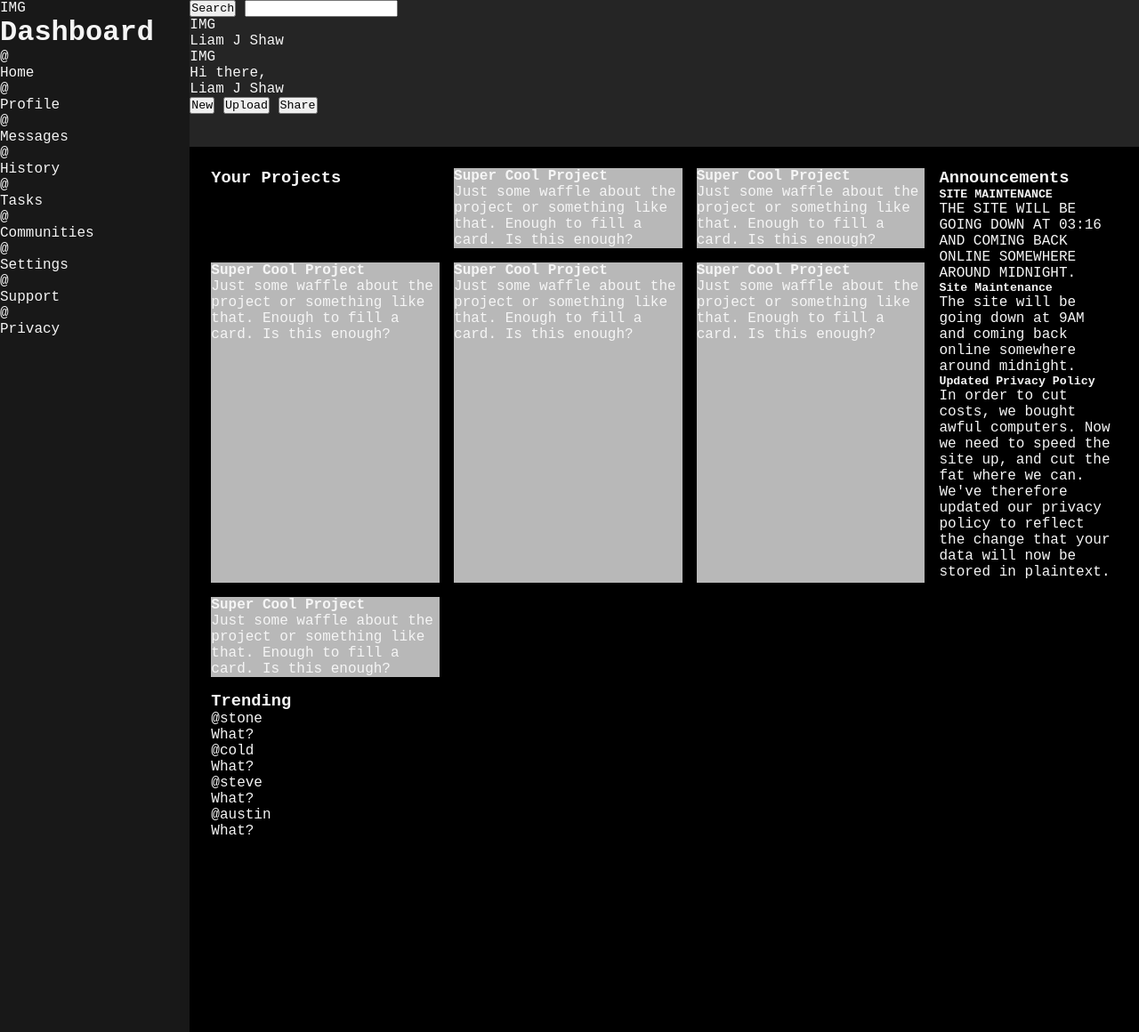
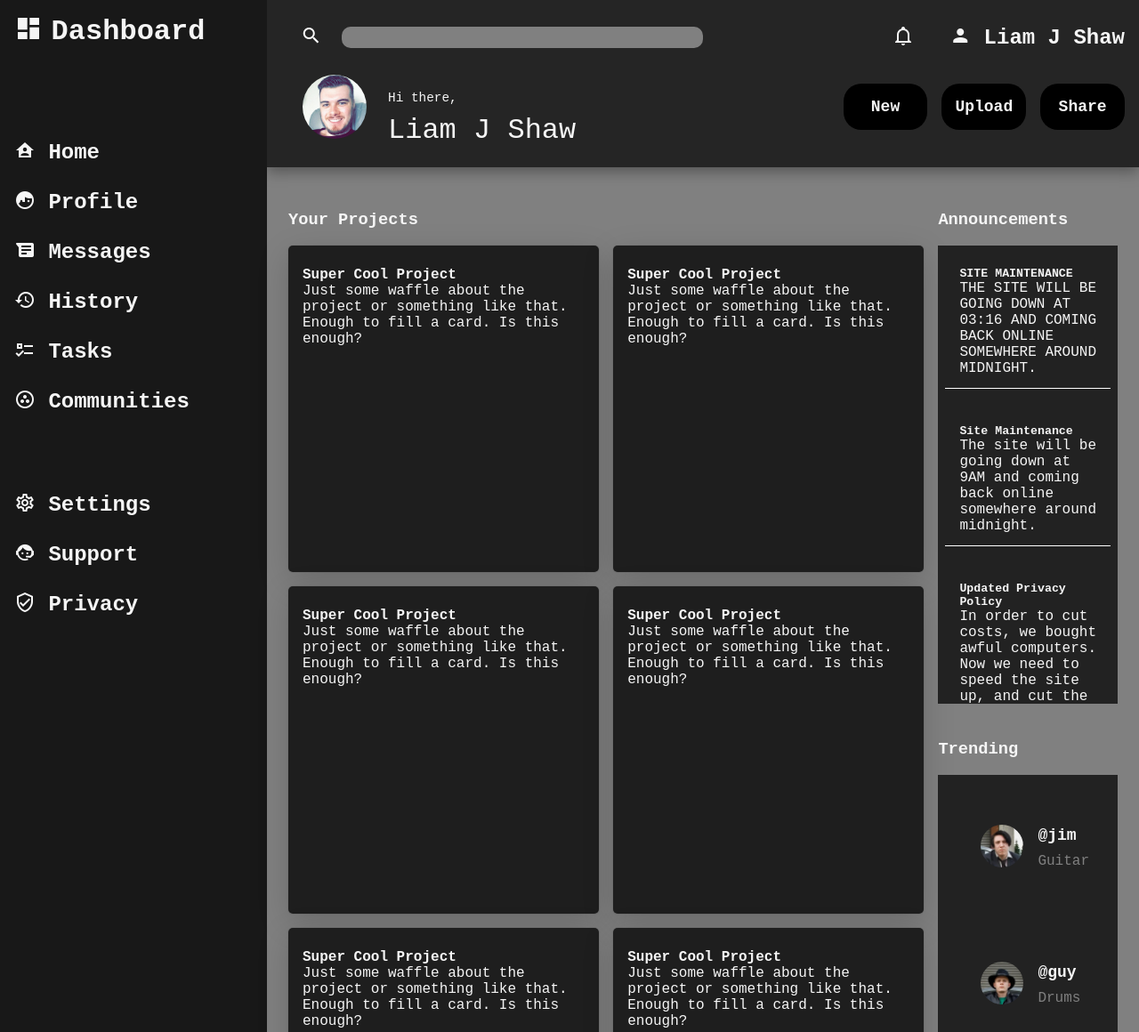
Before and after one commit to LiamJShaw/odin-admin-dashboard, a plain HTML site: page index.html in a window 1280 px wide. Shown: the top 1160 px of the page at 89% size. Drawn offline with Linux system fonts and the light colour scheme.

Commit message:
Basic design done

```diff
--- a/index.html
+++ b/index.html
@@ -5,83 +5,94 @@
     <meta http-equiv="X-UA-Compatible" content="IE=edge">
     <meta name="viewport" content="width=device-width, initial-scale=1.0">
     <link rel="stylesheet" href="styles.css">
+    <link rel="stylesheet" href="//cdn.jsdelivr.net/npm/@mdi/font@6.5.95/css/materialdesignicons.min.css">
     <title>Admin Dashboard</title>
 </head>
 <body>
     <header>
-        <div class="top">
-            <button class="searchButton">Search</button>
-            <input type="text" class="searchInput">
-            <p class="img">IMG</p>
-            <p class="userName top">Liam J Shaw</p>
-
+        <div class="search">
+            <button class="search-button">
+                <i class="mdi mdi-magnify"></i>
+            </button>
+            <input type="text" class="search-input">
         </div>
 
-        <div class="bottom">
+        <div class="profile">
+            <i class="mdi mdi-bell-outline"></i>
+            <p class="user-name">
+                <i class="mdi mdi-account"></i>
+                Liam J Shaw
+            </p>
+        </div>
+
         <div class="greeting">
-                <p class="img">IMG</p>
+            <img src="/img/ljs.jpg" alt="Liam J Shaw" class="avatar">
             <p class="hi">Hi there,</p>
-                <p class="userName bottom">Liam J Shaw</p>
+            <p class="user-name">Liam J Shaw</p>
         </div>
+
         <div class="actions">
             <button class="new">New</button>
             <button class="upload">Upload</button>
             <button class="share">Share</button>
         </div>
 
-        </div>
-
     </header>
 
     <div class="sidebar">
-        <p class="img">IMG</p>
+        <div class="sidebar-title">
+            <i class="mdi mdi-view-dashboard"></i>
             <h1 class="title">Dashboard</h1>
+        </div>
 
         <ul class="nav-links">
             <li class="home">
-                <p class="icon">@</p>
-                <p>Home</p>
+                <i class="mdi mdi-home-account"></i>
+                <p href="#home">Home</p>
             </li>
             <li class="profile">
-                <p class="icon">@</p>
+                <i class="mdi mdi-face-man-profile"></i>
                 <p>Profile</p>
             </li>
             <li class="messages">
-                <p class="icon">@</p>
+                <i class="mdi mdi-android-messages"></i>
                 <p>Messages</p>
             </li>
             <li class="history">
-                <p class="icon">@</p>
+                <i class="mdi mdi-history"></i>
                 <p>History</p>
             </li>
             <li class="tasks">
-                <p class="icon">@</p>
+                <i class="mdi mdi-format-list-checks"></i>
                 <p>Tasks</p>
             </li>
             <li class="communities">
-                <p class="icon">@</p>
+                <i class="mdi mdi-google-circles-communities"></i>
                 <p>Communities</p>
             </li>
 
+            <li class="spacer"></li>
+
             <li class="settings">
-                <p class="icon">@</p>
+                <i class="mdi mdi-cog-outline"></i>
                 <p>Settings</p>
             </li>
             <li class="support">
-                <p class="icon">@</p>
+                <i class="mdi mdi-face-agent"></i>
                 <p>Support</p>
             </li>
             <li class="privacy">
-                <p class="icon">@</p>
+                <i class="mdi mdi-shield-check-outline"></i>
                 <p>Privacy</p>
             </li>
         </ul>
     </div>
 
     <div class="main">
+
+        <h3 class="projects-title">Your Projects</h3>
+
         <div class="projects">
-            <h3 class="title">Your Projects</h3>
-
             <div class="project">
                 <h4 class="project-title">Super Cool Project</h4>
                 <p class="project-description">Just some waffle about the project or something like that. Enough to fill a card. Is this enough?</p>
@@ -111,18 +122,18 @@
                 <h4 class="project-title">Super Cool Project</h4>
                 <p class="project-description">Just some waffle about the project or something like that. Enough to fill a card. Is this enough?</p>
             </div>
+
         </div>
 
+        <h3 class="announcements-title">Announcements</h3>
         <div class="announcements">
-            <h3 class="title">Announcements</h3>
-
             <div class="announcements-panel">
-                <div class="announcement">
+                <div class="announcement border">
                     <h5 class="announcement-title">SITE MAINTENANCE</h5>
                     <p class="announcement-text">THE SITE WILL BE GOING DOWN AT 03:16 AND COMING BACK ONLINE SOMEWHERE AROUND MIDNIGHT.</p>
                 </div>
 
-                <div class="announcement">
+                <div class="announcement border">
                     <h5 class="announcement-title">Site Maintenance</h5>
                     <p class="announcement-text">The site will be going down at 9AM and coming back online somewhere around midnight.</p>
                 </div>
@@ -135,27 +146,24 @@
             </div>
         </div>
 
+        <h3 class="trending-title">Trending</h3>
         <div class="trending">
-            <h3 class="title">Trending</h3>
-
             <div class="person">
-                <p class="person-name">@stone</p>
-                <p class="person-project">What?</p>
+                <img src="/img/jim.jpg" alt="Jim" class="jim">
+                <p class="person-name">@jim</p>
+                <p class="person-role">Guitar</p>
             </div>
 
             <div class="person">
-                <p class="person-name">@cold</p>
-                <p class="person-project">What?</p>
+                <img src="/img/guy.jpg" alt="guy" class="guy">
+                <p class="person-name">@guy</p>
+                <p class="person-role">Drums</p>
             </div>
 
             <div class="person">
-                <p class="person-name">@steve</p>
-                <p class="person-project">What?</p>
-            </div>
-
-            <div class="person">
-                <p class="person-name">@austin</p>
-                <p class="person-project">What?</p>
+                <img src="/img/jon.jpg" alt="Jon" class="jon">
+                <p class="person-name">@jon</p>
+                <p class="person-role">Bass</p>
             </div>
         </div>
 
--- a/styles.css
+++ b/styles.css
@@ -6,69 +6,278 @@
 }
 
 body {
-
     height: 100vh;
 
-    background-color: rgb(0, 0, 0);
+    background-color: grey;
     color: whitesmoke;
 
     display: grid;
-    grid-template-columns: 1fr 5fr;
+    grid-template-columns: minmax(300px, 1fr) 5fr;
     grid-template-rows: 1fr 7fr;
 }
+
+/* Sidebar */
 
 .sidebar {
     grid-column-start: 1;
     grid-row: 1 / 3;
 
+    display: grid;
+    grid-template-rows: 1fr 9fr;
+
     background-color: rgb(24, 24, 24);
 }
 
+.sidebar .sidebar-title {
+    padding: 1rem;
+
+    grid-row-start: 1;
+
+}
+
+.sidebar .sidebar-title > * {
+    display: inline;
+}
+
+.mdi-view-dashboard {
+    font-size: 2rem;
+}
+
+.sidebar .nav-links {
+    list-style-type: none;
+    padding: 1rem;
+    font-weight: bold;
+    font-size: 1.5rem;
+}
+
+.sidebar .nav-links .spacer {
+    min-height: 2rem;
+}
+
+.sidebar ul > li {
+    margin-bottom: 1.75rem;
+}
+
+.sidebar ul > li > p {
+    display: inline;
+}
+
+/* Header */
+
 header {
     display: grid;
+    grid-template-columns: 1fr 1fr;
     grid-template-rows: 1fr 2fr;
 
     background-color: rgb(37, 37, 37);
+
+    box-shadow: rgba(0, 0, 0, 0.35) 0px 5px 15px;
+
+    padding: 1rem;
 }
+
+header .profile {
+    grid-column-start: 2;
+
+    display: grid;
+    grid-template-columns: 1fr 1fr;
+    align-items: center;
+    justify-items: end;
+
+    font-size: 1.5rem;
+    font-weight: bold;
+}
+
+header .greeting {
+    display: grid;
+    grid-template-columns: 1fr 3fr;
+    grid-template-rows: 1fr 1fr;
+    align-items: center;
+}
+
+header .greeting .avatar {
+    grid-row: 1 / 3;
+    border-radius: 100%;
+    width: 4.5rem;
+    justify-self: end;
+    padding: 1rem 1.5rem;
+}
+
+header .greeting .hi {
+    font-size: 0.9rem;
+    margin-bottom: -2rem;
+}
+
+header .greeting .user-name {
+    font-size: 2rem;
+}
+
+header .actions {
+    grid-column-start: 2;
+    grid-row-start: 2;
+
+    display: grid;
+    grid-template-columns: 20% 20% 20%;
+    gap: 1rem;
+    align-items: center;
+    justify-content: end;
+}
+
+header .actions button {
+    padding: 1rem 0.5rem;
+    border: none;
+    border-radius: 20px;
+
+    max-width: 10rem;
+
+    font-weight: bold;
+    font-size: large;
+    background-color: black;
+    color: whitesmoke;
+
+}
+
+header .search {
+    display: grid;
+    grid-template-columns: 1fr 6fr;
+    align-items: center;
+}
+
+header .search-button {
+    background: none;
+    border: none;
+    color: white;
+    font-size: 1.5rem;
+}
+
+header .search-input {
+    border: none;
+    border-radius: 10px;
+    height: 1.5rem;
+    background-color: grey;
+}
+
+/* Main section */
 
 .main {
     display: grid;
     grid-template-columns: 4fr 1fr;
-    grid-template-rows: 1fr 1fr;
+    grid-template-rows: 1.5rem 1fr 1.5rem 1fr;
 
     gap: 1rem;
-    margin: 1.5rem;
+    margin: 3rem 1.5rem 0;
+
+}
+
+/* Projects subsection */
+
+.projects-title {
 
 }
 
 .projects {
+    grid-column-start: 1;
+    grid-row-start: 2;
+    grid-row-end: 5;
+
     display: grid;
-    grid-template-rows: 1fr 4fr;
-    grid-template-columns: repeat(auto-fit, minmax(200px, 1fr));
+    grid-template-columns: repeat(auto-fill, minmax(40%, 1fr));
+    grid-template-rows: 1fr 1fr 1fr;
     gap: 1rem;
+}
+
+.project {
+    background-color: rgb(30, 30, 30);
+    box-shadow: rgba(0, 0, 0, 0.16) 0px 10px 36px 0px, rgba(0, 0, 0, 0.06) 0px 0px 0px 1px;
+
+    border-radius: 5px;
+    /* border-left: 1px white;  */
+
+    padding: 1.5rem 1rem;
+}
+
+/* Announcements subsection */
+
+.announcements-title {
+    grid-column-start: 2;
+    grid-row-start: 1;
+}
+
+.announcements {
+    grid-column-start: 2;
+    grid-row-start: 2;
+
+    margin-bottom: 1.5rem;
+}
+
+.announcements .announcements-panel {
+    display: grid;
+    grid-template-rows: 1fr 1fr 1fr;
+    gap: 1rem;
+    padding: 0rem 0.5rem;
+    background-color: rgb(34, 34, 34);
+}
+
+.announcement {
+    padding: 1.5rem 1rem;
+
+    padding-bottom: 1rem;
+
+    max-height: 7.5rem;
+    overflow: hidden;
+}
+
+.announcement.border {
+    border-bottom: 1px solid white;
+}
+
+/* Trending subsection */
+
+.trending-title {
+    grid-column-start: 2;
+}
+
+.trending {
+    grid-column-start: 2;
+    grid-row-start: 4;
+    background-color: rgb(34, 34, 34);
+}
+
+.person {
+    grid-column-start: 2;
+    grid-row-start: 5;
+
+    padding: 2rem 1rem;
+
+    display: grid;
+    grid-template-columns: 1fr 2fr;
+    /* grid-template-rows: 1fr 1fr 1fr 1fr 1fr 1fr; */
+
+    align-items: center;
+    justify-content: center;
 
 }
 
-.projects .title {
-
+.person img {
+    margin-top: 1.5rem;
+    margin-left: 2rem;
+    width: 3rem;
+    border-radius: 100%;
 }
 
-.project {
-    background-color: rgb(184, 184, 184);
+.person .person-name {
+    grid-column-start: 2;
+
+    font-weight: bold;
+    font-size: large;
+    padding: 1rem;
 }
 
-.announcements {
+.person .person-role {
+    grid-column-start: 2;
 
+    color: grey;
+    padding: 1rem;
+
+    margin-top: -2rem;
 }
-
-.announcement {
-
-}
-
-.trending {
-
-}
-
-.person {
-
-}
```
Also changed, not shown: img/guy.jpg (added), img/jim.jpg (added), img/jon.jpg (added), img/ljs.jpg (added), img/reuben.webp (added). Lines whose indentation alone changed are shown as unchanged.
